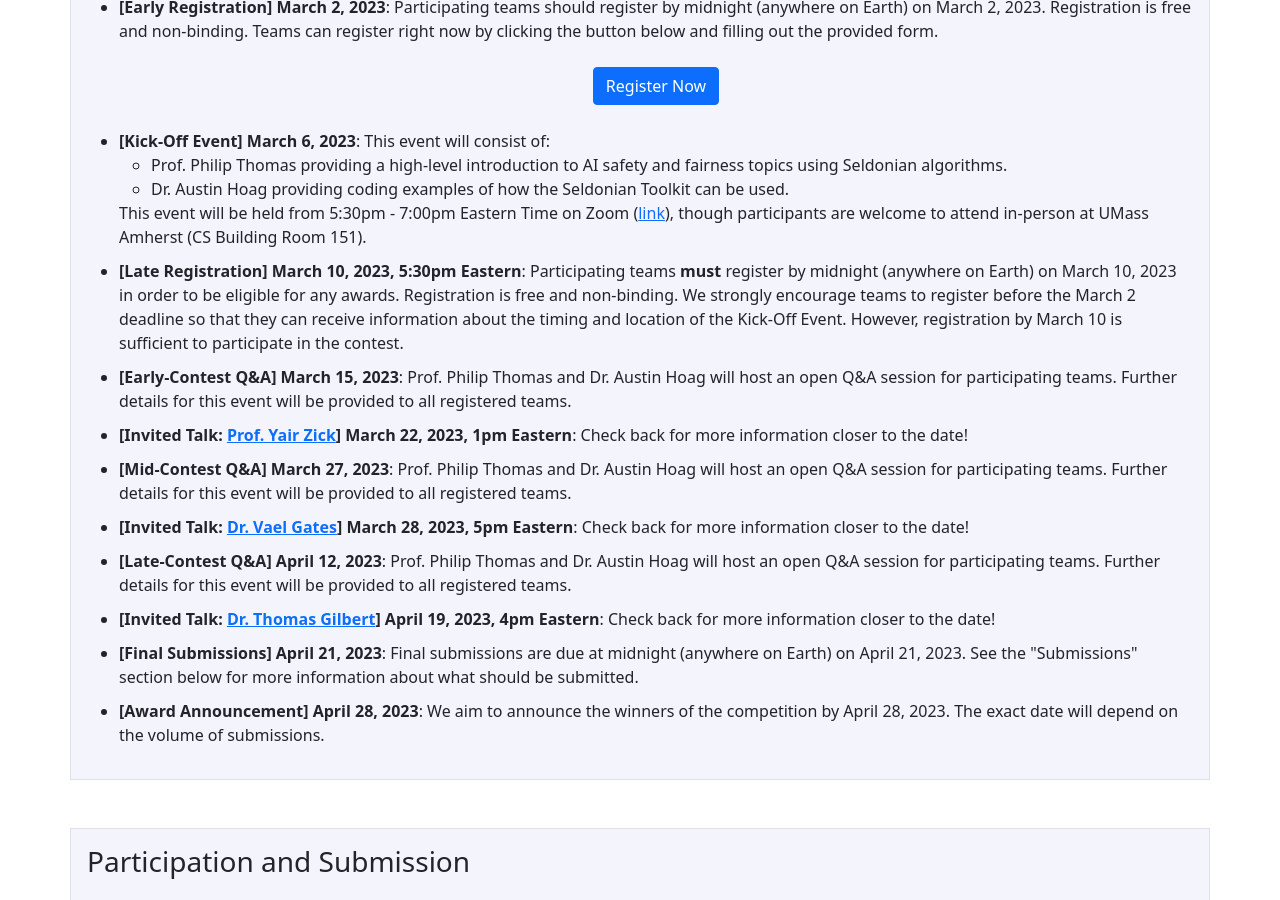
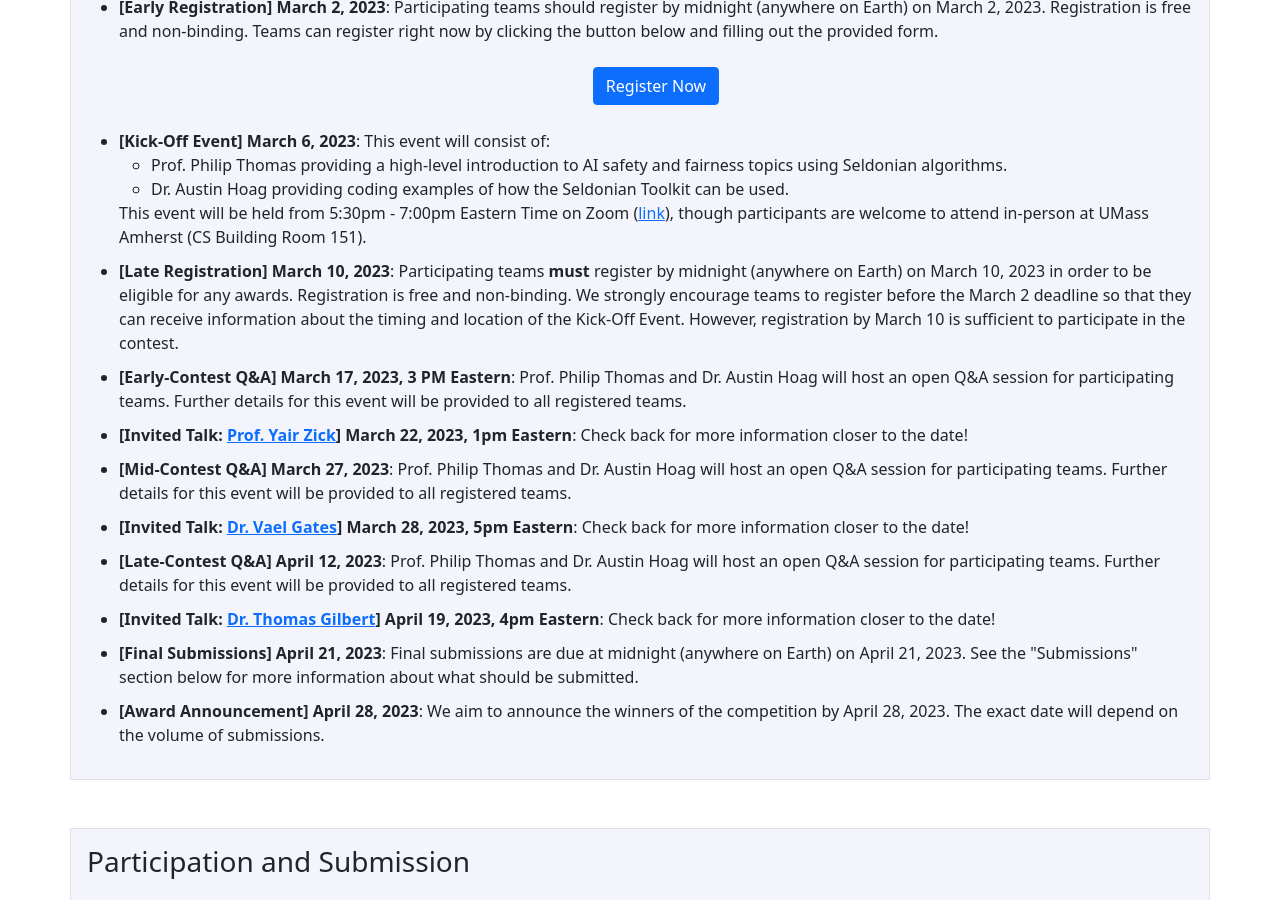
Before and after one commit to seldonian-framework/Tutorials, a Jekyll site: the page built from contest.md, in a window 1280 px wide and 900 px high, scrolled down 1342 px. Built offline with Jekyll 4.4.1, drawn with Linux system fonts in a browser that asks for light colours; nearby versions of some CDN libraries.

Commit message:
update first Q&A date/time

```diff
--- a/_includes/header.html
+++ b/_includes/header.html
@@ -78,7 +78,7 @@
 
                             <li><a class="dropdown-item" href="{{ "/examples/lie_detection/" | relative_url }}">Fairness for lie detection (NLP)</a></li>
 
-                            <li><a class="dropdown-item" href="{{ "/tutorials/fair_loans_tutorial/" | relative_url }}">Fairness for Automated Loan Approval Systems (also a tutorial)</a></li>
+                            <li><a class="dropdown-item" href="{{ "/tutorials/fair_loans_tutorial/" | relative_url }}">Fairness for Automated Loan Approval Systems (tabular)</a></li>
                         </ul>
                     </li>
 
--- a/contest.md
+++ b/contest.md
@@ -61,9 +61,9 @@ title: Seldonian \| Competition
             </ul>
             This event will be held from 5:30pm - 7:00pm Eastern Time on Zoom (<a href="https://umass-amherst.zoom.us/j/99288787234">link</a>), though participants are welcome to attend in-person at UMass Amherst (CS Building Room 151).</li>
             <li style="margin: 10px 0;">
-                <b>[Late Registration] March 10, 2023, 5:30pm Eastern</b>: Participating teams <b>must</b> register by midnight (anywhere on Earth) on March 10, 2023 in order to be eligible for any awards. Registration is free and non-binding. We strongly encourage teams to register before the March 2 deadline so that they can receive information about the timing and location of the Kick-Off Event. However, registration by March 10 is sufficient to participate in the contest.
+                <b>[Late Registration] March 10, 2023</b>: Participating teams <b>must</b> register by midnight (anywhere on Earth) on March 10, 2023 in order to be eligible for any awards. Registration is free and non-binding. We strongly encourage teams to register before the March 2 deadline so that they can receive information about the timing and location of the Kick-Off Event. However, registration by March 10 is sufficient to participate in the contest.
             </li>
-            <li style="margin: 10px 0;"><b>[Early-Contest Q&A] March 15, 2023</b>: Prof. Philip Thomas and Dr. Austin Hoag will host an open Q&A session for participating teams. Further details for this event will be provided to all registered teams.</li>
+            <li style="margin: 10px 0;"><b>[Early-Contest Q&A] March 17, 2023, 3 PM Eastern</b>: Prof. Philip Thomas and Dr. Austin Hoag will host an open Q&A session for participating teams. Further details for this event will be provided to all registered teams.</li>
             <li style="margin: 10px 0;"><b>[Invited Talk: <a href="https://people.umass.edu/yzick/">Prof. Yair Zick</a>] March 22, 2023, 1pm Eastern</b>: Check back for more information closer to the date!</li>
             <li style="margin: 10px 0;"><b>[Mid-Contest Q&A] March 27, 2023</b>: Prof. Philip Thomas and Dr. Austin Hoag will host an open Q&A session for participating teams. Further details for this event will be provided to all registered teams.</li>
             <li style="margin: 10px 0;"><b>[Invited Talk: <a href="https://vaelgates.com/">Dr. Vael Gates</a>] March 28, 2023, 5pm Eastern</b>: Check back for more information closer to the date!</li>
```
